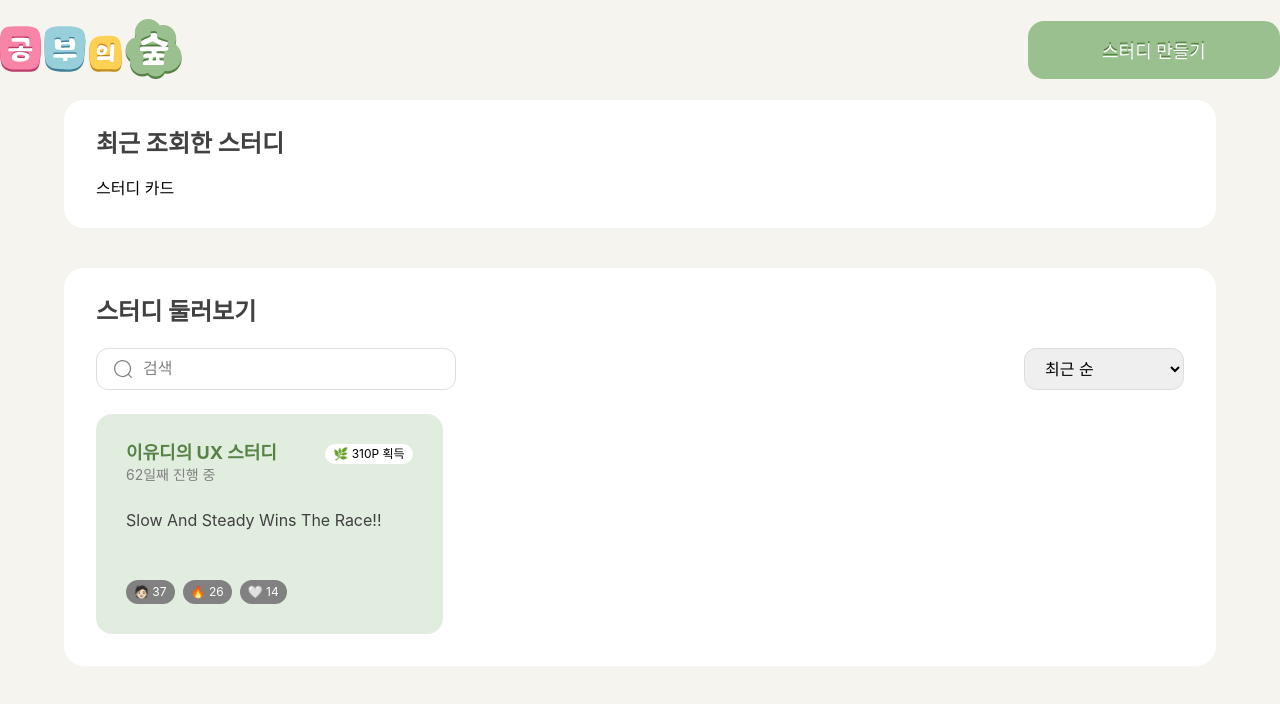
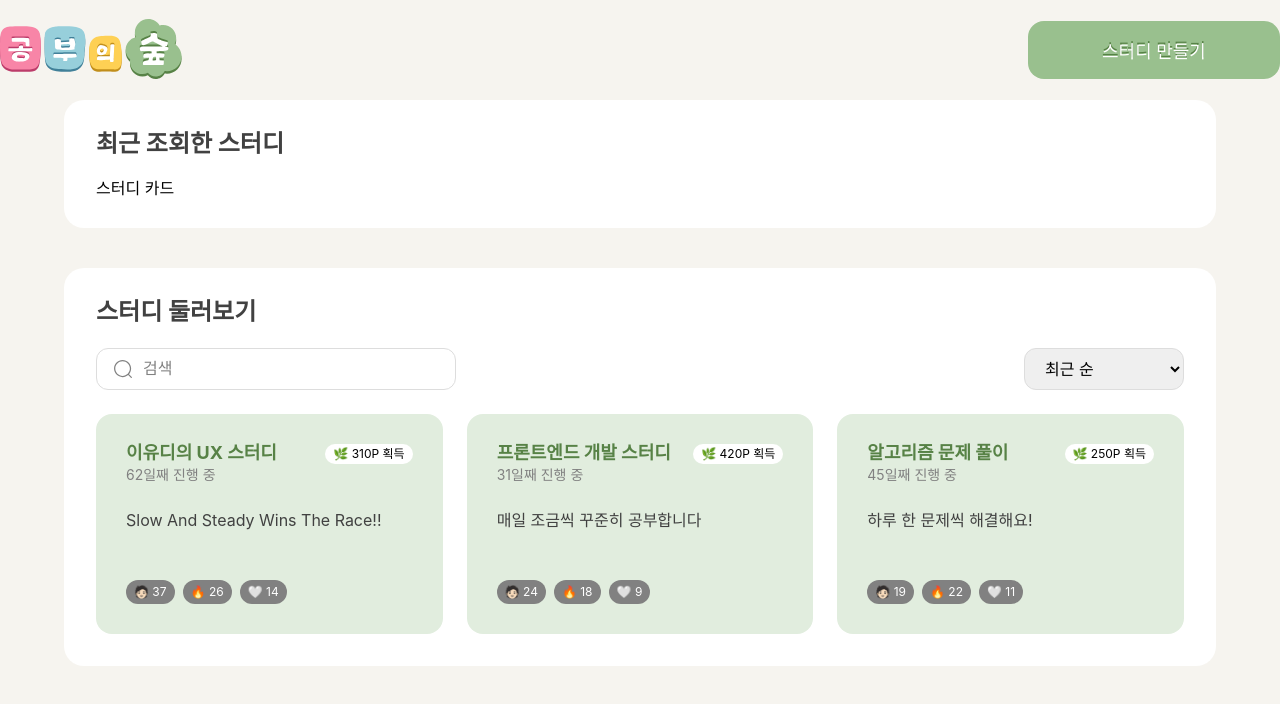
Before and after one commit to Codeit-Full-Stack-15-2/15th-ForestOfStudy-2team-FE, a React (Vite) app: page / in a window 1280 px wide. Shown: the top 704 px of the page. Built offline with nearby package versions, Linux system fonts and the light colour scheme; a web font is replaced by a local one.

Commit message:
feat: Render study cards from data

```diff
--- a/src/components/StudyCard/StudyCard.jsx
+++ b/src/components/StudyCard/StudyCard.jsx
@@ -1,23 +1,25 @@
 import styles from './StudyCard.module.css';
 
-function StudyCard() {
+function StudyCard({ title, point, days, description, participants, focusCount, likes  }) {
   return (
     <li className={styles.studyCard}>
       <article className={styles.cardContent}>
         <div className={styles.cardHeader}>
-          <h3 className={styles.cardTitle}>이유디의 UX 스터디</h3>
-          <span className={styles.pointBadge}>🌿 310P 획득</span>
+          <h3 className={styles.cardTitle}>{title}</h3>
+
+          <span className={styles.pointBadge}>🌿 {point}P 획득</span>
         </div>
 
-        <p className={styles.studyProcess}>62일째 진행 중</p>
+        <p className={styles.studyProcess}>{days}일째 진행 중</p>
+
         <p className={styles.studyDescription}>
-          Slow And Steady Wins The Race!!
+          {description}
         </p>
 
         <div className={styles.reactions}>
-          <span>🧑🏻 37</span>
-          <span>🔥 26</span>
-          <span>🤍 14</span>
+          <span>🧑🏻 {participants}</span>
+          <span>🔥 {focusCount}</span>
+          <span>🤍 {likes}</span>
         </div>
       </article>
     </li>
--- a/src/pages/home/Home.jsx
+++ b/src/pages/home/Home.jsx
@@ -1,6 +1,39 @@
 import searchIcon from '../../assets/search.svg';
 import styles from './Home.module.css';
 import StudyCard from '@/components/StudyCard/StudyCard';
+
+const studies = [
+  {
+    id: 1,
+    title: '이유디의 UX 스터디',
+    point: 310,
+    days: 62,
+    description: 'Slow And Steady Wins The Race!!',
+    participants: 37,
+    focusCount: 26,
+    likes: 14,
+  },
+  {
+    id: 2,
+    title: '프론트엔드 개발 스터디',
+    point: 420,
+    days: 31,
+    description: '매일 조금씩 꾸준히 공부합니다',
+    participants: 24,
+    focusCount: 18,
+    likes: 9,
+  },
+    {
+    id: 3,
+    title: '알고리즘 문제 풀이',
+    point: 250,
+    days: 45,
+    description: '하루 한 문제씩 해결해요!',
+    participants: 19,
+    focusCount: 22,
+    likes: 11,
+  }
+];
 
 function Home() {
   return (
@@ -35,7 +68,20 @@ function Home() {
         </div>
 
         <ul className={styles.studyList}>
-          <StudyCard />
+          {studies.map((study) => {
+            return (
+              <StudyCard
+                key={study.id}
+                title={study.title}
+                point={study.point}
+                days={study.days}
+                description={study.description}
+                participants={study.participants}
+                focusCount={study.focusCount}
+                likes={study.likes}
+              />
+            );
+          })}
         </ul>
       </section>
     </main>
```
